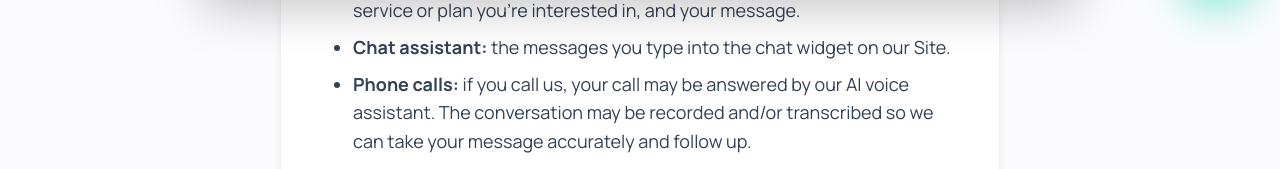
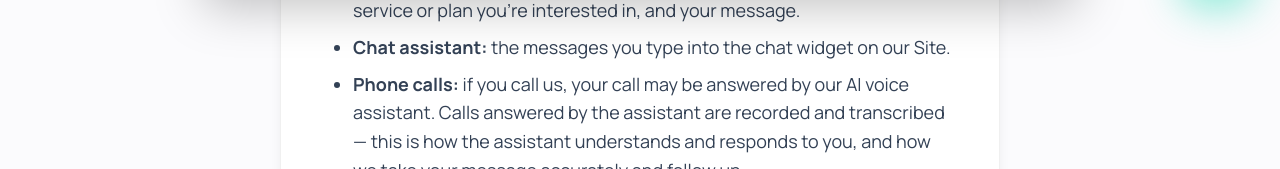
Before and after one commit to Ribi0811/ai-adelaide, a Next.js app: page /privacy-policy in a window 1280 px wide. Shown: the part 783-952 px from the top of the page. Built offline with nearby package versions, Linux system fonts and the light colour scheme; no server answers.

Commit message:
fix(legal): privacy policy states plainly that AI-answered calls are recorded and transcribed (per Ivan — inherent to the voice assistant)

```diff
--- a/app/privacy-policy/page.tsx
+++ b/app/privacy-policy/page.tsx
@@ -51,7 +51,7 @@ export default function PrivacyPolicyPage() {
             <ul className="list-disc pl-6 space-y-2">
               <li><strong>Enquiry forms:</strong> your name, business name, email, phone number, the service or plan you're interested in, and your message.</li>
               <li><strong>Chat assistant:</strong> the messages you type into the chat widget on our Site.</li>
-              <li><strong>Phone calls:</strong> if you call us, your call may be answered by our AI voice assistant. The conversation may be recorded and/or transcribed so we can take your message accurately and follow up.</li>
+              <li><strong>Phone calls:</strong> if you call us, your call may be answered by our AI voice assistant. Calls answered by the assistant are recorded and transcribed — this is how the assistant understands and responds to you, and how we take your message accurately and follow up.</li>
               <li><strong>Email and other correspondence</strong> you send us.</li>
               <li><strong>Payment details</strong> if you become a client (processed by our payment providers — we do not store card numbers).</li>
             </ul>
```
